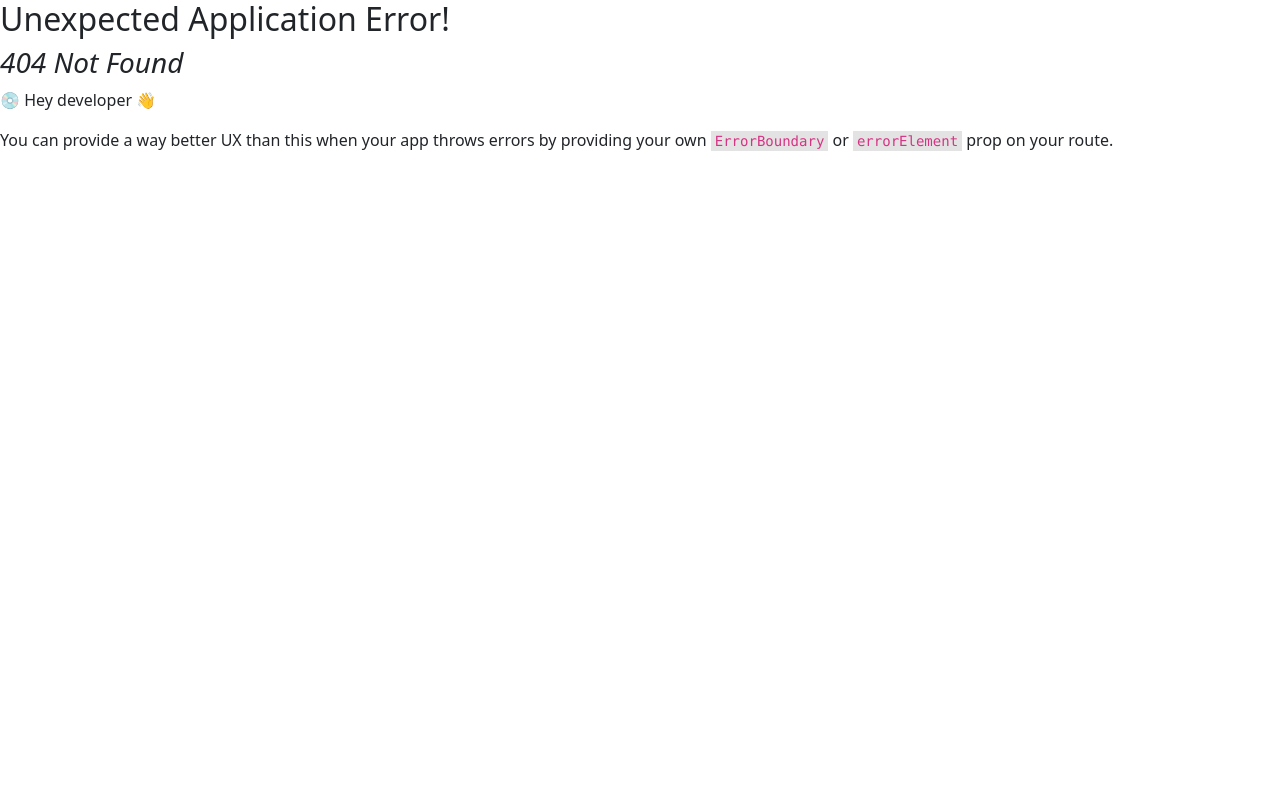
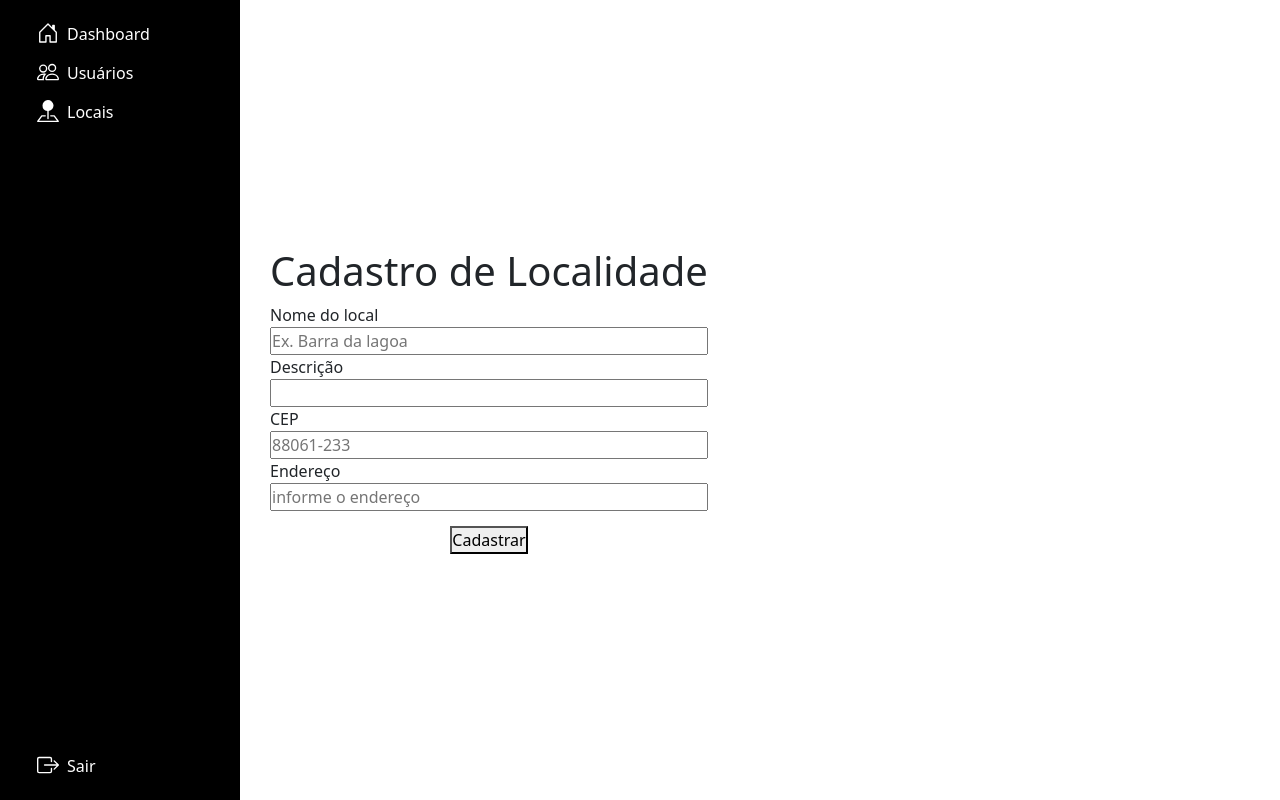
Before and after one commit to josuesantos7/ProjetoFrontEnd, a React (Vite) app: page /cadastrarlocais in a window 1280 px wide. Before the commit this address had no page. Built offline with nearby package versions, Linux system fonts and the light colour scheme.

Commit message:
add base do formulário de cadastro de locais.

```diff
--- a/src/pages/Dashboad/Dashboard.jsx
+++ b/src/pages/Dashboad/Dashboard.jsx
@@ -58,6 +58,26 @@ function Dashboard() {
                 <div className="area-locais">
                     <h2>Locais</h2>
                     <span>Lista das localidades cadastradas</span>
+
+                    <table>
+                            <thead>
+                                <tr>
+                                    <th>Local</th>
+                                    <th>Latitude</th>
+                                    <th>Longitude</th>
+                                </tr>
+                            </thead>
+                            <tbody>
+
+                                {/* {locais.map((local, index) => (
+                                    <tr key={index}>
+                                        <th>{local.nome}</th>
+                                        <th>{local.latitude}</th>
+                                        <th>{local.longitude}</th>
+                                    </tr>
+                                ))} */}
+                            </tbody>
+                        </table>
                 </div>
             </div>
 
--- /dev/null
+++ b/src/pages/Locais/CadastrarLocais.css
@@ -0,0 +1,29 @@
+
+.container-locais {
+    display: flex;
+    width: 100%;
+}
+
+.titulo-cadastroLocalidade {
+    column-span: 2;
+}
+
+.form-criarlocal {
+    display: flex;
+    flex-direction: column;
+    justify-content: center;
+    padding-left: 30px;
+}
+
+.input-formlocal {
+    display: flex;
+    flex-direction: column;
+    justify-content: center;
+}
+
+
+.btn-cadastrarLocal {
+    display: flex;
+    justify-content: center;
+    margin-top: 15px;
+}
--- /dev/null
+++ b/src/pages/Locais/CadastrarLocais.jsx
@@ -0,0 +1,67 @@
+import Menu from "../../componentes/Menu"
+import "./CadastrarLocais.css"
+import { useForm } from "react-hook-form"
+
+function CadastrarLocais() {
+
+    const { register, handleSubmit, formState } = useForm()
+
+    function CadastrarLocal() {
+        alert("Local Cadastrado!")
+    }
+
+    return (
+        <div className="container-locais">
+
+            <Menu />
+
+            <form className='form-criarlocal' onSubmit={handleSubmit(CadastrarLocal)}>
+
+                <div className='titulo-cadastroLocalidade'>
+                    <h1>Cadastro de Localidade</h1>
+                </div>
+
+                {/* nome local */}
+                <div className="input-formlocal">
+                    <label htmlFor="inputNomeLocal">Nome do local</label>
+                    <input type='text' id="inputNomeLocal" placeholder='Ex. Barra da lagoa' {...register('nomeLocal', { required: "O nome do local é obrigatório" })}
+                    ></input >
+                    {formState.errors?.nomeLocal?.message}
+                </div>
+
+
+                {/* descrição */}
+                <div className='input-formlocal'>
+                    <label htmlFor="inputDescricao">Descrição</label>
+                    <input type='text' id="inputDescricao" {...register('descricao')}
+                    ></input >
+                </div>
+
+                {/* CEP */}
+                <div className='input-formlocal'>
+                    <label htmlFor="cep">CEP</label>
+                    <input type='number' placeholder='88061-233' id="cep" {...register('cep', { required: "O CEP é obrigatório" })}
+                    ></input >
+                    {formState.errors?.cep?.message}
+                </div>
+
+                {/* Endereço */}
+                <div className='input-formlocal'>
+                    <label htmlFor="endereco">Endereço</label>
+                    <input type='text' placeholder='informe o endereço' id="endereco" {...register('endereco', { required: "O endereço é obrigatório" })}>
+                    </input>
+                    {formState.errors?.endereco?.message}
+                </div>
+
+
+                <div className='btn-cadastrarLocal'>
+                    <button type='submit'>Cadastrar</button>
+                </div>
+            </form>
+
+
+        </div>
+    )
+}
+
+export default CadastrarLocais
--- a/src/routes/index.jsx
+++ b/src/routes/index.jsx
@@ -2,6 +2,7 @@ import { createBrowserRouter} from 'react-router-dom'
 import Cadastro from "../pages/Cadastro/Cadastro"
 import Login from "../pages/Login/Login"
 import Dashboard from "../pages/Dashboad/Dashboard"
+import CadastrarLocais from '../pages/Locais/CadastrarLocais'
 
 
 export const routes = createBrowserRouter([
@@ -17,4 +18,8 @@ export const routes = createBrowserRouter([
         path:'/dashboard',
         element: <Dashboard/>,
     },
+    {
+        path:'/cadastrarlocais',
+        element: <CadastrarLocais/>,
+    },
 ])
```
Also changed, not shown: src/pages/Locais/Locais.jsx (added, +10 -0 lines).
